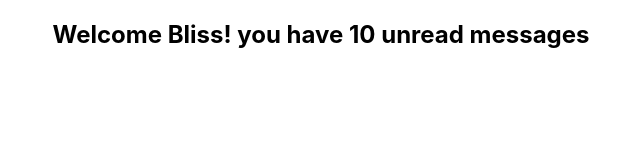
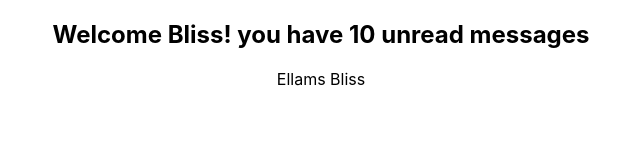
Before and after one commit to iamBlissMedik/react-typescript-basics, a React (Create React App) app: page / in a window 1280 px wide. Shown: the top 160 px of the page, without its empty margins (319-959 px from the left). Built offline with nearby package versions, Linux system fonts and the light colour scheme.

Commit message:
typing object prop

```diff
--- a/src/App.tsx
+++ b/src/App.tsx
@@ -1,10 +1,16 @@
 import "./App.css";
 import Greet from "./components/Greet";
+import Person from "./components/Person";
 
 function App() {
+  const personName = {
+    firstName: "Ellams",
+    lastName: "Bliss",
+  };
   return (
     <div className="App">
       <Greet name="Bliss" number={10} isLoggedIn={true} />
+      <Person personName={personName} />
     </div>
   );
 }
--- a/src/components/Person.tsx
+++ b/src/components/Person.tsx
@@ -1,6 +1,14 @@
-const Person = () => {
+type Props = {
+  personName: {
+    firstName: string;
+    lastName: string;
+  };
+};
+const Person: React.FC<Props> = ({ personName: { firstName, lastName } }) => {
   return (
-    <div>Person</div>
-  )
-}
-export default Person
+    <div>
+      {firstName} {lastName}{" "}
+    </div>
+  );
+};
+export default Person;
```
